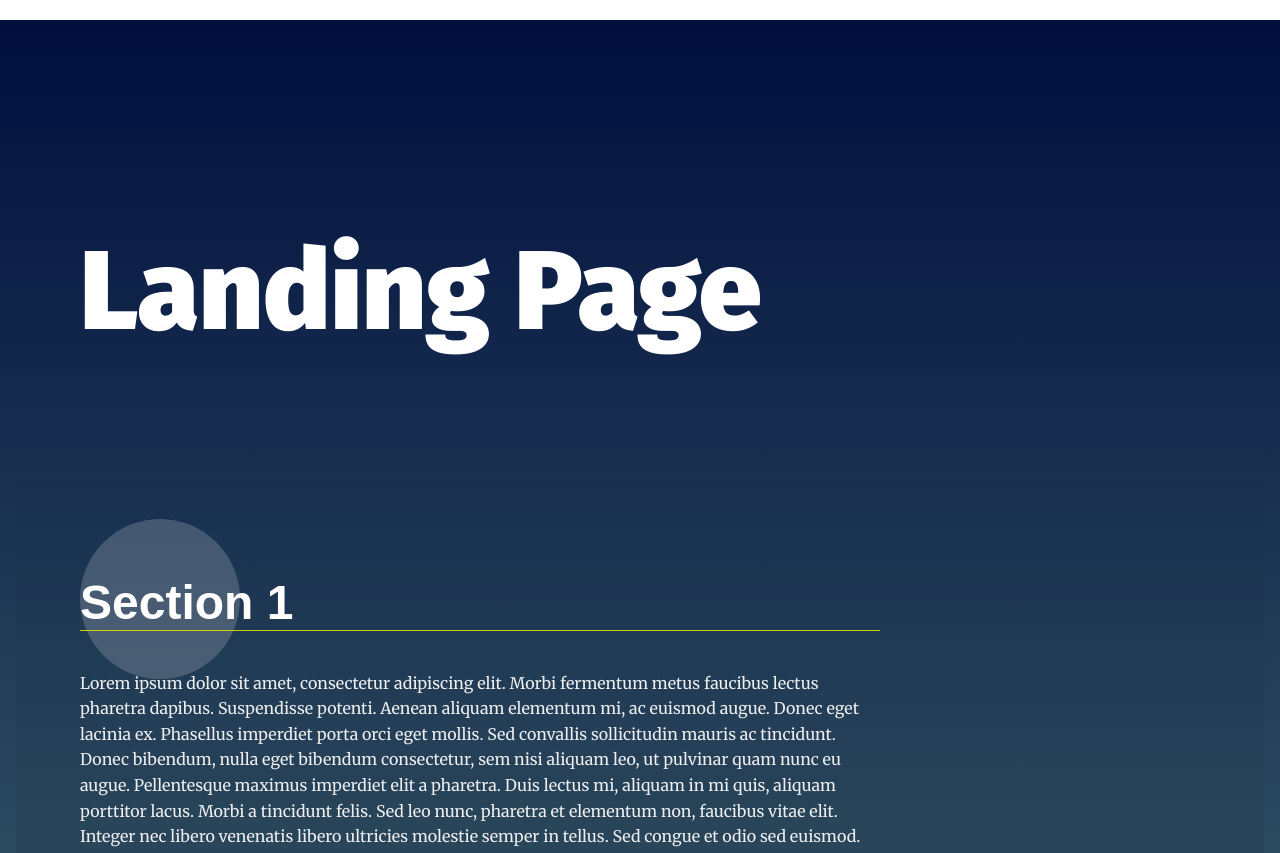
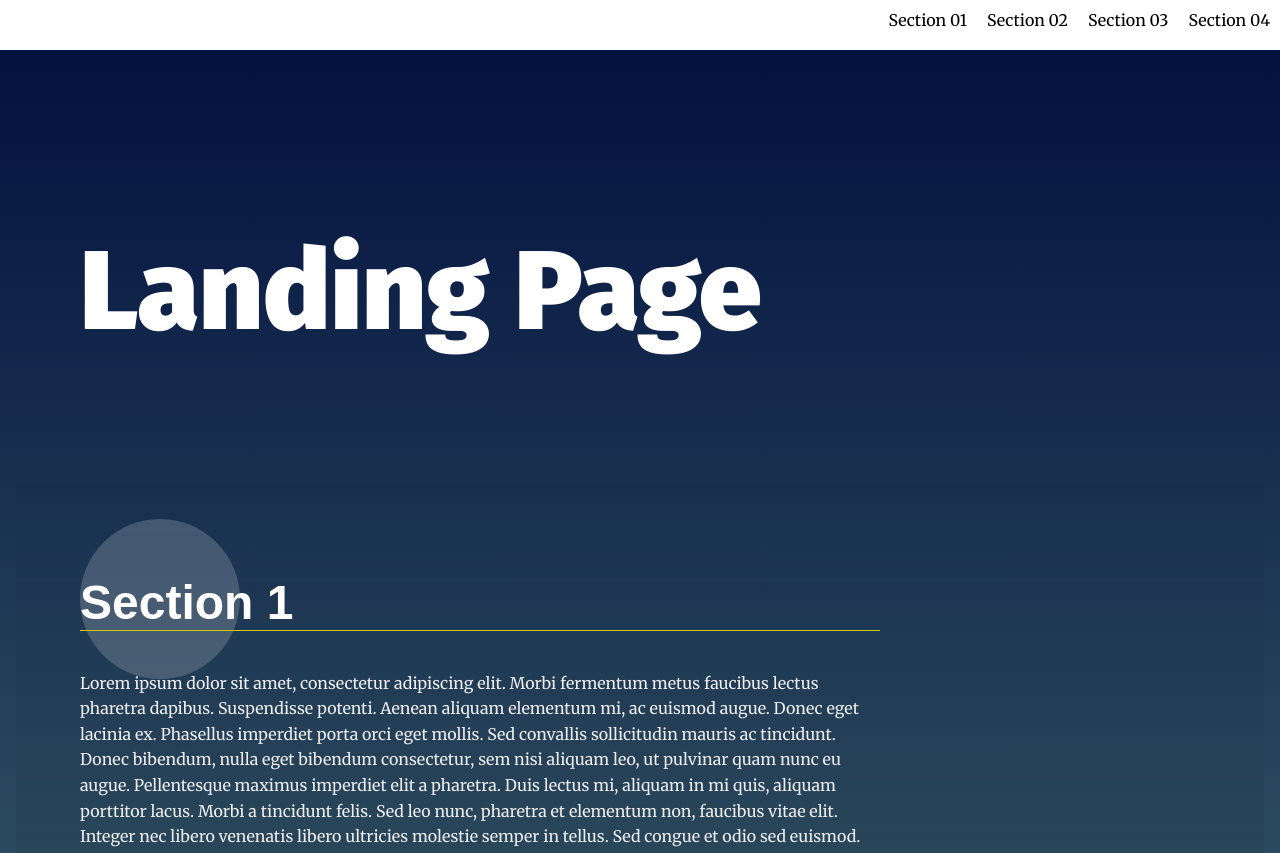
Before and after one commit to leouchoa/landing_page, a website: page index.html in a window 1280 px wide. Shown: the top 853 px of the page. Drawn offline with Linux system fonts and the light colour scheme.

Commit message:
feat: little style to nav bars

```diff
--- a/css/styles.css
+++ b/css/styles.css
@@ -96,6 +96,7 @@ section {
   top: 0;
   width: 100%;
   z-index: 5;
+  height: 50px;
 }
 
 /* Footer Styles */
--- a/js/app.js
+++ b/js/app.js
@@ -38,6 +38,15 @@ const makeSections = (n_sections) => {
 
     navBar.appendChild(newListItem);
   }
+
+  const listItems = navBar.querySelectorAll("li");
+
+  listItems.forEach((item) => {
+    item.style.color = "black";
+    item.style.padding = "10px";
+    item.style.listStyleType = "none";
+    item.style.cursor = "pointer";
+  });
 };
 
 /**
```
